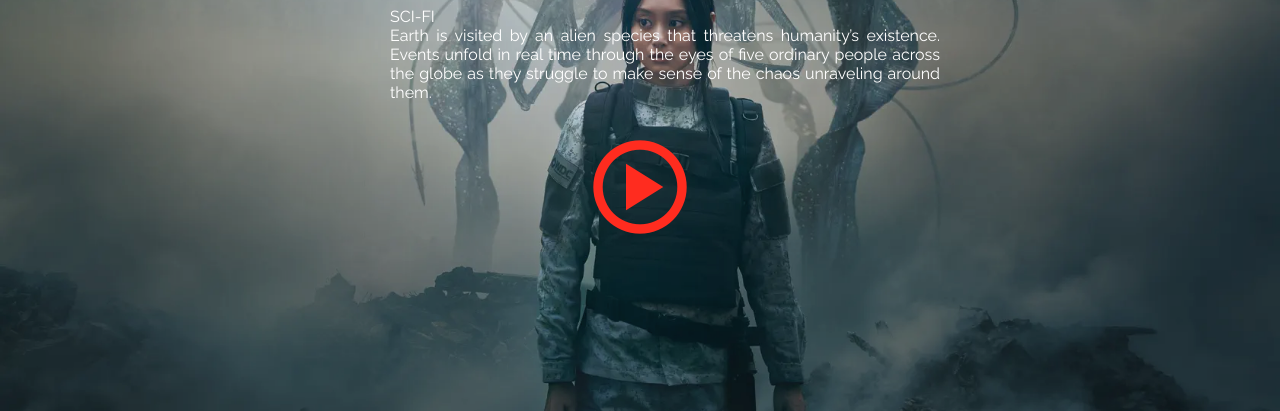
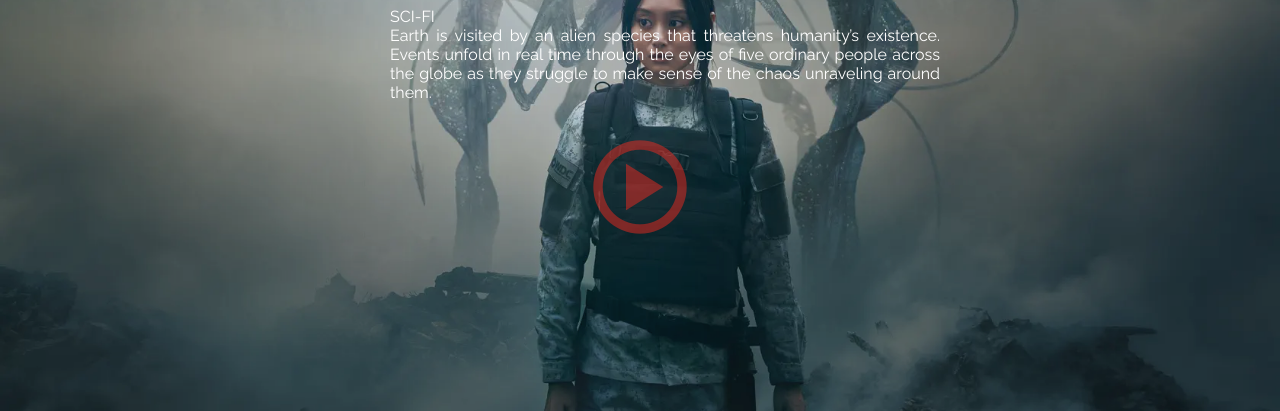
Before and after one commit to zinkoko-lab/jins-tv-plus, a plain HTML site: page index.html in a window 1280 px wide. Shown: the part 275-686 px from the top of the page. Drawn offline with nearby package versions, Linux system fonts and the light colour scheme.

Commit message:
play button repairment

```diff
--- a/style.scss
+++ b/style.scss
@@ -7,6 +7,7 @@ $cBG: #191c27;
 $cHeaderBG: black;
 $cTextBox: rgb(41, 35, 35);
 $cBorder: rgba(0, 0, 0, 0.451);
+$cPlayIcon: #ff2a1f76;
 
 * {
   margin: 0;
@@ -208,7 +209,7 @@ section.cover-movie {
     transform: translate(-50%, -50%);
     font-size: 7rem;
     transition: all 0.5s;
-    color: $cMain;
+    color: $cPlayIcon;
 
     &:hover {
       color: $cMainHover;
```
Also changed, not shown: style.css, 1 other file.
